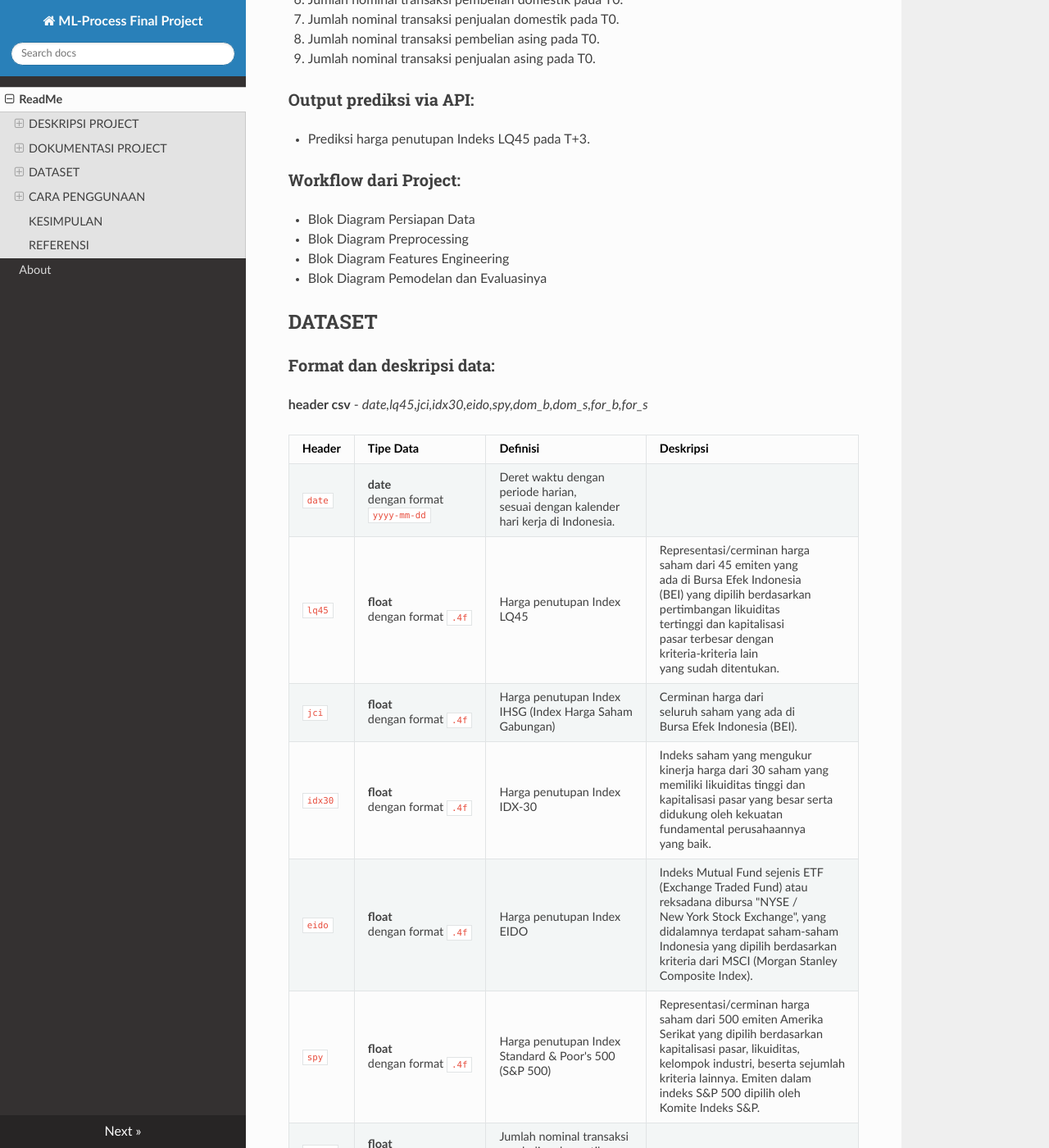
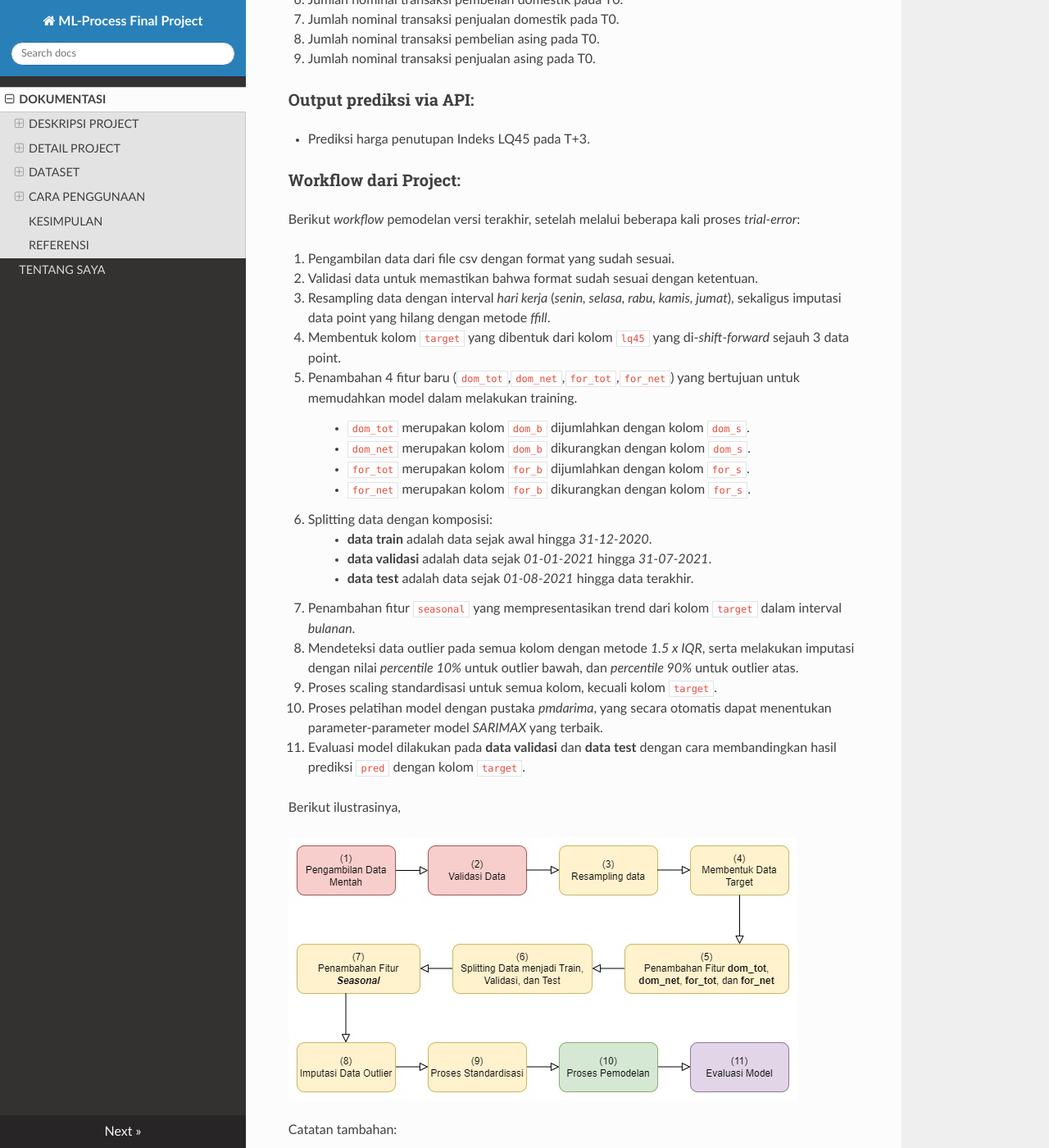
Before and after one commit to ercainz/lq45_prediction, an MkDocs documentation site: the page built from docs/docs/index.md, in a window 1280 px wide and 1400 px high, scrolled down 989 px. Shown: the whole window at 82% size. Built offline with MkDocs 1.6.1, drawn with Linux system fonts in a browser that asks for light colours; nearby versions of some CDN libraries; some of the changed text lies outside the part shown.

Commit message:
update 2022-11-25

```diff
--- a/docs/docs/index.md
+++ b/docs/docs/index.md
@@ -14,7 +14,7 @@ Belom kelar....
 * Prediksi harga penutupan Indeks LQ45 pada T+3.
 
 
-## DOKUMENTASI PROJECT
+## DETAIL PROJECT
 ### Data yang diperlukan:
 Berbeda dengan pemodelan menggunakan *ARIMA*/*SARIMA* yang hanya menggunakan satu variabel (univariate) deret waktu, pemodelan *SARIMAX* juga memerlukan input eksogen (X).<br>Untuk proses pelatihan, validasi, dan test model, diperlukan data berupa deret waktu dengan interval *harian* sejak 2012 hingga kuartal pertama 2022.<br>Berikut beberapa data yang akan digunakan dalam project ini:
 
@@ -32,6 +32,34 @@ Berbeda dengan pemodelan menggunakan *ARIMA*/*SARIMA* yang hanya menggunakan sat
 * Prediksi harga penutupan Indeks LQ45 pada T+3.
 
 ### Workflow dari Project:
+Berikut *workflow* pemodelan versi terakhir, setelah melalui beberapa kali proses *trial-error*:
+
+1. Pengambilan data dari file csv dengan format yang sudah sesuai.
+2. Validasi data untuk memastikan bahwa format sudah sesuai dengan ketentuan.
+3. Resampling data dengan interval *hari kerja* (*senin, selasa, rabu, kamis, jumat*), sekaligus imputasi data point yang hilang dengan metode *ffill*.
+4. Membentuk kolom `target` yang dibentuk dari kolom `lq45` yang di-*shift-forward* sejauh 3 data point.
+5. Penambahan 4 fitur baru (`dom_tot`,`dom_net`,`for_tot`,`for_net`) yang bertujuan untuk memudahkan model dalam melakukan training.
+> * `dom_tot` merupakan kolom `dom_b` dijumlahkan dengan kolom `dom_s`.
+> * `dom_net` merupakan kolom `dom_b` dikurangkan dengan kolom `dom_s`.
+> * `for_tot` merupakan kolom `for_b` dijumlahkan dengan kolom `for_s`.
+> * `for_net` merupakan kolom `for_b` dikurangkan dengan kolom `for_s`.
+6. Splitting data dengan komposisi:
+> * **data train** adalah data sejak awal hingga *31-12-2020*.
+> * **data validasi** adalah data sejak *01-01-2021* hingga *31-07-2021*.
+> * **data test** adalah data sejak *01-08-2021* hingga data terakhir.
+7. Penambahan fitur `seasonal` yang mempresentasikan trend dari kolom `target` dalam interval *bulanan*.
+8. Mendeteksi data outlier pada semua kolom dengan metode *1.5 x IQR*, serta melakukan imputasi dengan nilai *percentile 10%* untuk outlier bawah, dan *percentile 90%* untuk outlier atas.
+9. Proses scaling standardisasi untuk semua kolom, kecuali kolom `target`.
+10. Proses pelatihan model dengan pustaka *pmdarima*, yang secara otomatis dapat menentukan parameter-parameter model *SARIMAX* yang terbaik.
+11. Evaluasi model dilakukan pada **data validasi** dan **data test** dengan cara membandingkan hasil prediksi `pred` dengan kolom `target`.
+
+Berikut ilustrasinya,
+
+![flowchart_01](https://raw.githubusercontent.com/ercainz/lq45_prediction/main/docs/images/flowchart_01.jpg)
+
+Catatan tambahan:
+> * Setelah langkah ke 7 (Penambahan fitur `seasonal`), pernah dicoba dilakukan proses **Stationaring Data**, yaitu mentransformasi semua kolom menjadi bentuk yang stasioner dengan metode *first difference*. Menurut beberapa literatur, proses ini merupakan syarat pemodelan *ARIMA* dan turunannya. Namun saat proses ke 11 (Evaluasi model), menunjukkan bahwa proses **Stationaring Data** malah menghasilkan performa model yang buruk. Sehingga proses **Stationaring Data** ini tidak diterapkan.
+
 * Blok Diagram Persiapan Data
 * Blok Diagram Preprocessing
 * Blok Diagram Features Engineering
--- a/docs/mkdocs.yml
+++ b/docs/mkdocs.yml
@@ -3,7 +3,7 @@ site_description: Prediksi Nilai Index LQ45
 site_author: Eric Arinoto
 copyright: eric_arinoto@2022
 nav:
-  - ReadMe: index.md
-  - About: about.md
+  - DOKUMENTASI: index.md
+  - TENTANG SAYA: about.md
 theme:
   name: readthedocs
```
Also changed, not shown: docs/images/box_outlier_stat_after.png (deleted), docs/images/box_outlier_stat_before.png (deleted), docs/images/flowchart_01.jpg (added), docs/images/hist_outlier_stat_after.png (deleted), docs/images/hist_outlier_stat_before.png (deleted), docs/images/line_exog_stat_stdz_after.png (deleted), docs/images/line_exog_stat_stdz_before.png (deleted), docs/images/line_target.png (deleted), docs/images/line_target_seasonal_trend.png (deleted), docs/images/line_target_stationary.png (deleted), docs/images/line_target_trend.png (deleted), docs/images/model_sarimax_bestfit_nostat.jpg (deleted), docs/images/model_sarimax_bestfit_stat.jpg (deleted), docs/images/model_sarimax_result_nostat.jpg (deleted), 1 more files, 1 other file.
